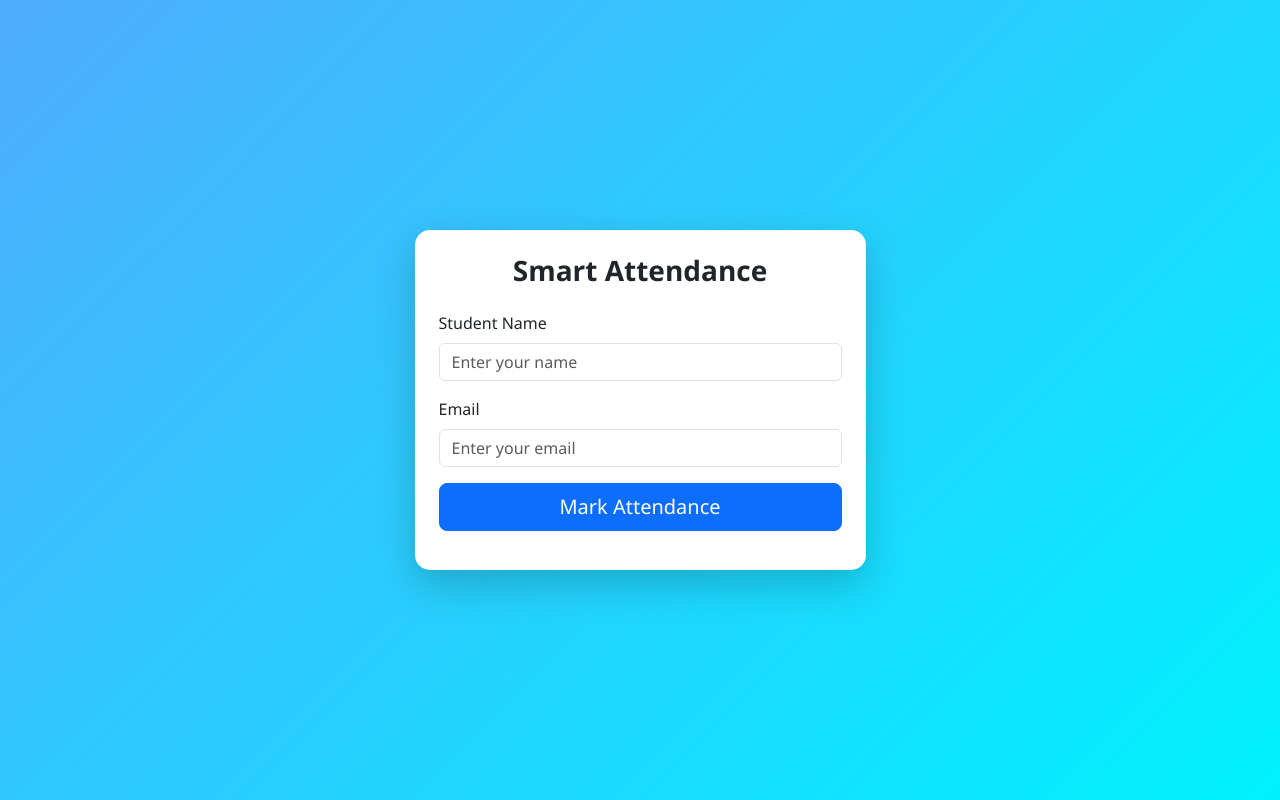
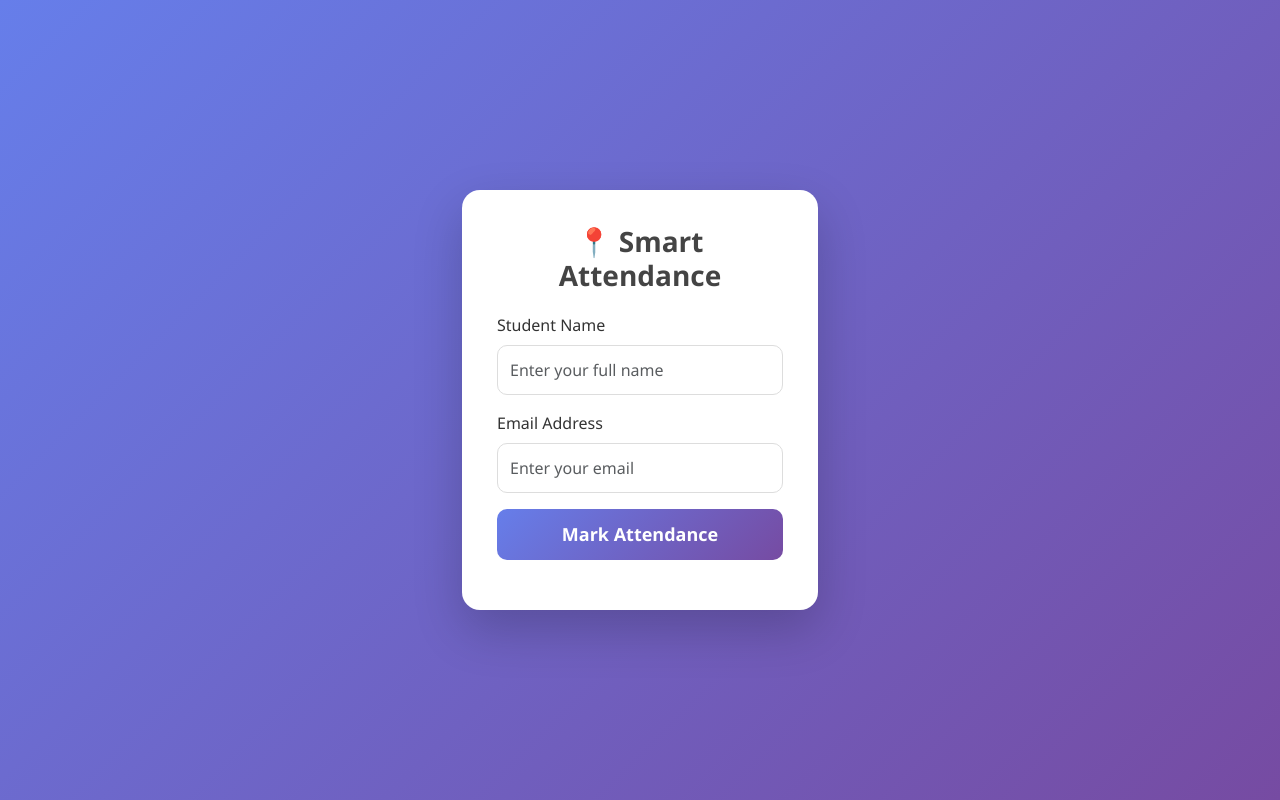
Before and after one commit to merajattar20-code/smart-attendance-system, a Flask app: page / in a window 1280 px wide. Run offline with Flask 3, Linux system fonts and the light colour scheme.

Commit message:
Refactor index.html for improved layout and functionality
Updated HTML structure and improved form elements for better user experience.

```diff
--- a/templates/index.html
+++ b/templates/index.html
@@ -10,33 +10,7 @@
 
 <link href="https://cdn.jsdelivr.net/npm/bootstrap@5.3.2/dist/css/bootstrap.min.css" rel="stylesheet">
 
-<style>
-
-body{
-background: linear-gradient(135deg,#4facfe,#00f2fe);
-min-height:100vh;
-display:flex;
-align-items:center;
-justify-content:center;
-font-family:Segoe UI;
-}
-
-.card{
-border:none;
-border-radius:15px;
-box-shadow:0 15px 40px rgba(0,0,0,0.2);
-}
-
-.title{
-font-weight:700;
-}
-
-#status{
-margin-top:15px;
-font-weight:600;
-}
-
-</style>
+<link rel="stylesheet" href="{{ url_for('static', filename='style.css') }}">
 
 </head>
 
@@ -46,12 +20,12 @@ font-weight:600;
 
 <div class="row justify-content-center">
 
-<div class="col-md-5">
+<div class="col-lg-4 col-md-6">
 
-<div class="card p-4">
+<div class="main-card">
 
-<h3 class="text-center title mb-4">
-Smart Attendance
+<h3 class="app-title">
+📍 Smart Attendance
 </h3>
 
 <div class="mb-3">
@@ -64,14 +38,14 @@ Student Name
 type="text"
 id="name"
 class="form-control"
-placeholder="Enter your name">
+placeholder="Enter your full name">
 
 </div>
 
 <div class="mb-3">
 
 <label class="form-label">
-Email
+Email Address
 </label>
 
 <input
@@ -85,7 +59,8 @@ placeholder="Enter your email">
 <div class="d-grid">
 
 <button
-class="btn btn-primary btn-lg"
+class="attendance-btn"
+id="attendanceBtn"
 onclick="markAttendance()">
 
 Mark Attendance
@@ -110,15 +85,19 @@ function markAttendance(){
 
 let name = document.getElementById("name").value
 let email = document.getElementById("email").value
+let btn = document.getElementById("attendanceBtn")
 
 if(name=="" || email==""){
 
 document.getElementById("status").innerHTML =
-"<span class='text-danger'>Please fill all fields</span>"
+"<div class='alert alert-danger mt-3'>Please fill all fields</div>"
 
 return
 
 }
+
+btn.innerText = "Checking Location..."
+btn.disabled = true
 
 navigator.geolocation.getCurrentPosition(function(position){
 
@@ -148,21 +127,32 @@ longitude:lon
 
 .then(data=>{
 
+btn.innerText = "Mark Attendance"
+btn.disabled = false
+
 if(data.status=="success"){
 
 document.getElementById("status").innerHTML =
-"<span class='text-success'>Attendance Marked Successfully</span>"
+"<div class='alert alert-success mt-3'>Attendance Marked Successfully</div>"
 
 }
 
 else{
 
 document.getElementById("status").innerHTML =
-"<span class='text-danger'>"+data.message+"</span>"
+"<div class='alert alert-danger mt-3'>"+data.message+"</div>"
 
 }
 
 })
+
+}).catch(()=>{
+
+btn.innerText = "Mark Attendance"
+btn.disabled = false
+
+document.getElementById("status").innerHTML =
+"<div class='alert alert-danger mt-3'>Location access required</div>"
 
 })
 
@@ -172,4 +162,4 @@ document.getElementById("status").innerHTML =
 
 </body>
 
-  </html>
+</html>
```
